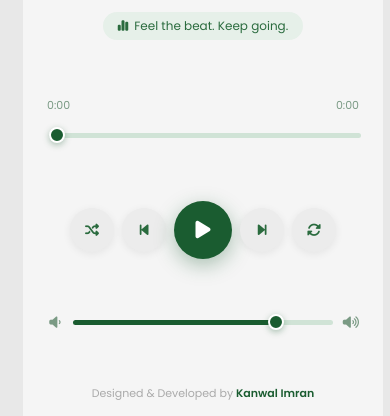
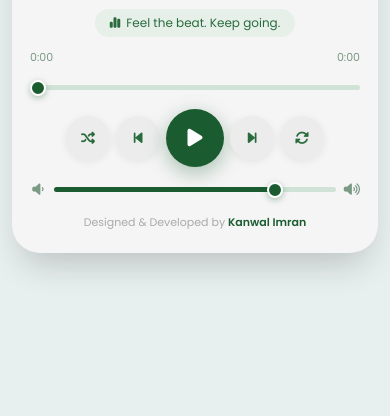
Before and after one commit to kanwal-WebDeveloper/Music_Player, a plain HTML site: page index.html in a window 390 px wide. Shown: the part 436-852 px from the top of the page. Drawn offline with Linux system fonts and the light colour scheme.

Commit message:
Update style.css

```diff
--- a/style.css
+++ b/style.css
@@ -1,35 +1,55 @@
 * {
-    /* margin: 0;
-    padding: 0; */
+    margin: 0;
+    padding: 0;
     box-sizing: border-box;
     font-family: 'Poppins', sans-serif;
 }
 
+/* Body as flex container - card ko center karne ke liye */
 html, body {
     width: 100%;
-    height: 100%;
-    overflow: hidden;
+    min-height: 100vh;
 }
 
 body {
-    background: #e8e8e8;
+    background: #E8F0EF;
     display: flex;
     align-items: center;
     justify-content: center;
-    height: 100vh;
+    padding: 20px;  /* background dikhne ke liye */
 }
 
+/* CARD - auto height, center, background around */
 .card {
     background: #f5f5f5;
     width: 360px;
-    height: 100vh;
-    border-radius: 0;
-    padding: 16px 24px 14px 24px;
-    position: relative;
-    overflow: hidden;
+    max-width: 100%;
+    height: auto;           /* jitni content ki height utni */
+    max-height: 90vh;       /* agar screen chhoti ho to scroll aaye */
+    margin: 0 auto;
+    padding: 16px 24px 20px 24px;
     display: flex;
     flex-direction: column;
-    justify-content: space-between;
+    gap: 15px;
+    overflow-y: auto;       /* zyada content ho to scroll */
+    overflow-x: hidden;
+    border-radius: 28px;    /* thoda rounded looks better */
+    box-shadow: 0 20px 35px -10px rgba(0,0,0,0.2);
+    scrollbar-width: thin;
+    overflow: hidden;       /* horizontal scroll hide karne ke liye */
+}
+
+/* Scrollbar styling */
+.card::-webkit-scrollbar {
+    width: 4px;
+}
+.card::-webkit-scrollbar-track {
+    background: #dce8df;
+    border-radius: 10px;
+}
+.card::-webkit-scrollbar-thumb {
+    background: #1a5c30;
+    border-radius: 10px;
 }
 
 /* Nav */
@@ -52,9 +72,12 @@ body {
     box-shadow: 0 2px 8px rgba(0,0,0,0.08);
     color: #1a5c30;
     font-size: 14px;
-    transition: box-shadow 0.2s;
+    transition: 0.2s;
 }
-.nav-btn:hover { box-shadow: 0 4px 16px rgba(0,0,0,0.15); }
+.nav-btn:hover {
+    box-shadow: 0 4px 16px rgba(0,0,0,0.15);
+    transform: scale(1.02);
+}
 
 /* Art Section */
 .art-section {
@@ -64,7 +87,6 @@ body {
     position: relative;
     flex-shrink: 0;
 }
-
 .dots {
     position: absolute;
     top: 50%;
@@ -82,7 +104,6 @@ body {
     border-radius: 50%;
     background: #b5d4bf;
 }
-
 .note-left, .note-right {
     position: absolute;
     color: #5a9e70;
@@ -118,7 +139,7 @@ body {
     stroke-linecap: round;
     stroke-dasharray: 471;
     stroke-dashoffset: 471;
-    transition: stroke-dashoffset 0.4s ease;
+    transition: stroke-dashoffset 0.2s ease;
 }
 .song-img {
     width: 138px;
@@ -181,7 +202,10 @@ body {
 .tagline-pill i { color: #2a6b3e; font-size: 12px; }
 
 /* Progress */
-.progress-section { flex-shrink: 0; }
+.progress-section {
+    flex-shrink: 0;
+    width: 100%;
+}
 .time-row {
     display: flex;
     justify-content: space-between;
@@ -239,9 +263,12 @@ input[type="range"]::-moz-range-thumb {
     color: #2a6b3e;
     font-size: 14px;
     box-shadow: 0 2px 8px rgba(0,0,0,0.07);
-    transition: background 0.2s, transform 0.15s;
+    transition: 0.2s;
 }
-.ctrl-btn:hover { background: #e0ebe3; transform: scale(1.07); }
+.ctrl-btn:hover {
+    background: #e0ebe3;
+    transform: scale(1.07);
+}
 .play-btn {
     width: 58px;
     height: 58px;
@@ -255,9 +282,12 @@ input[type="range"]::-moz-range-thumb {
     color: #fff;
     font-size: 20px;
     box-shadow: 0 6px 20px rgba(26,92,48,0.35);
-    transition: background 0.2s, transform 0.15s;
+    transition: 0.2s;
 }
-.play-btn:hover { background: #155227; transform: scale(1.06); }
+.play-btn:hover {
+    background: #155227;
+    transform: scale(1.06);
+}
 
 /* Volume */
 .volume-section {
@@ -265,6 +295,8 @@ input[type="range"]::-moz-range-thumb {
     align-items: center;
     gap: 8px;
     flex-shrink: 0;
+    width: 100%;
+    padding-top: 4px;
 }
 .volume-icon {
     color: #7a9a84;
@@ -278,7 +310,7 @@ input[type="range"].vol {
     background: #d0e3d6;
 }
 
-/* Footer */
+/* Footer - card ke andar niche */
 .footer {
     text-align: center;
     font-size: 11px;
@@ -288,7 +320,37 @@ input[type="range"].vol {
     justify-content: center;
     gap: 5px;
     flex-shrink: 0;
+    margin-top: 6px;
+    padding-bottom: 4px;
 }
-.footer .heart { color: #1a5c30; font-size: 12px; }
-.footer span { color: #aaa; }
-.footer strong { color: #1a5c30; font-weight: 600; }
+.footer strong {
+    color: #1a5c30;
+    font-weight: 600;
+}
+
+/* Responsive: small screens */
+@media (max-width: 450px) {
+    body {
+        padding: 12px;
+    }
+    .card {
+        width: 100%;
+        padding: 14px 18px 18px 18px;
+        gap: 12px;
+    }
+    .ring-wrap {
+        width: 150px;
+        height: 150px;
+    }
+    .song-img, .song-img-placeholder {
+        width: 125px;
+        height: 125px;
+    }
+    .ring-svg {
+        width: 150px;
+        height: 150px;
+    }
+    .controls {
+        gap: 6px;
+    }
+}
```
